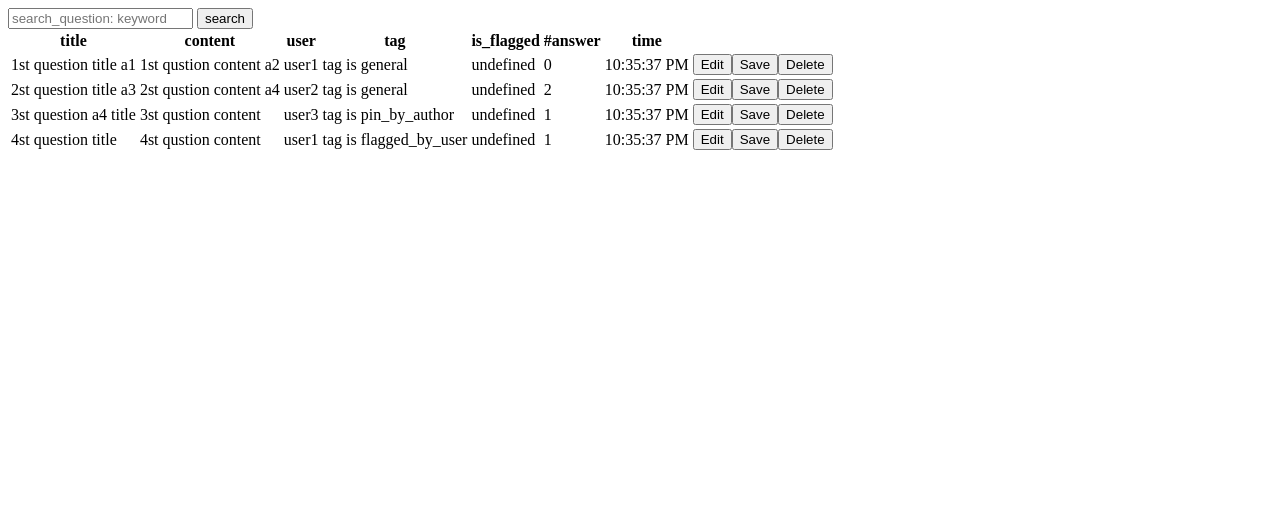
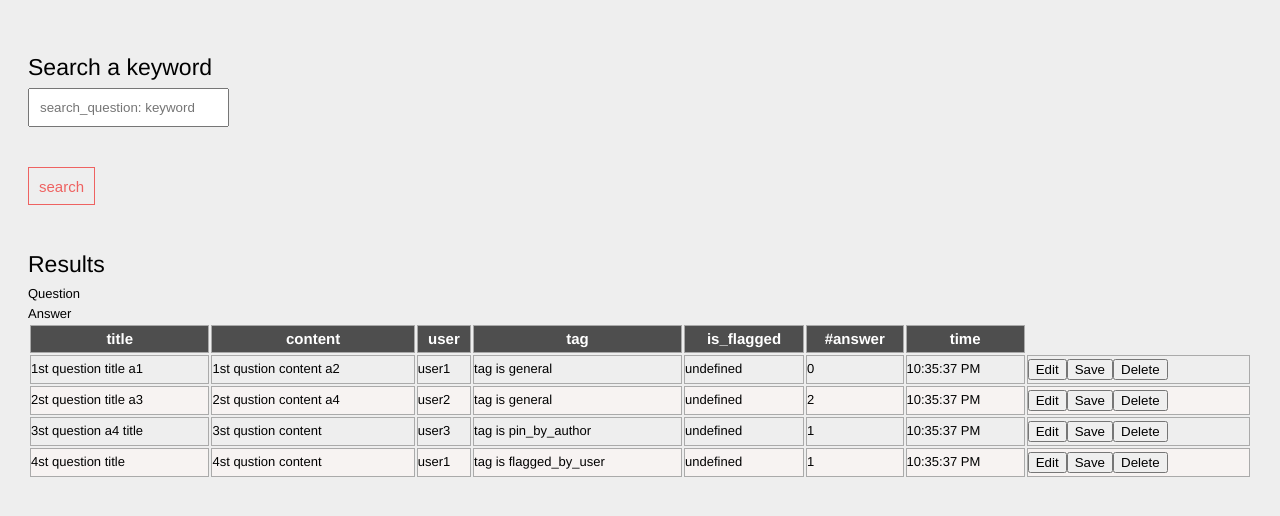
Before and after one commit to soso-song/loqal-discussion-website, a plain HTML site: page Admin/Edit_Tags.html in a window 1280 px wide. Drawn offline with Linux system fonts and the light colour scheme.

Commit message:
add css for html

```diff
--- a/Admin/Edit_Tags.html
+++ b/Admin/Edit_Tags.html
@@ -2,17 +2,38 @@
 <html lang="en">
  <head>
  	<meta charset="utf-8">
-    <title>Phase1</title>
+    <title>edit_tags</title>
+    <link rel="stylesheet" type="text/css" href="../index.css">
+    <link rel="stylesheet" type="text/css" href="admin.css">
     <!-- <link rel="stylesheet" type="text/css" href="e2_style.css"> -->
  </head>
- <body onload="load_row()">
+ <body id="container" onload="load_row()">
+ 	<div class="headline">
+ 		Search a keyword
+ 	</div>
+ 	<div>
 	 	<form id='searchQuestionForm'>
+	 		<!-- <label>Search a keyword</label> -->
 	 		<input id='keyword' type="text" placeholder="search_question: keyword">
- 		<input type="submit" value="search">
+	 		<input id="formbtn" type="submit" value="search">
 	 	</form>
+ 	</div>
+ 	<div class="headline">
+ 		Results
+ 	</div>
+ 	<label>Question</label>
+ 		<table id="question_result">
+
+ 		</table>
+ 	<label>Answer</label>
+ 		<table id="answer_result">
+
+ 		</table>
+
+
  	<div>
-	 	<table>
-	 		<tbody id=posts>
+	 	<table class="postTable">
+	 		<thead>
 				<tr>
 					<th>title</th>
 					<th>content</th>
@@ -21,6 +42,17 @@
 					<th>is_flagged</th>
 					<th>#answer</th>
 					<th>time</th>
+				</tr>
+			</thead>
+			<tbody id=posts>
+	 		</tbody>
+	 	</table>
+ 	</div>
+ 	<script type="text/javascript" src="niconiconi_ssong.js"></script>
+ </body>
+</html>
+
+
 
 <!-- <tr id='row3'>
 	<td id='title1'>title</td>
@@ -36,10 +68,3 @@
 		<input type='button' value='Delete' class='delete' onclick="delete_row('1')">
 	</td>
 </tr> -->
-				</tr>
-	 		</tbody>
-	 	</table>
- 	</div>
- 	<script type="text/javascript" src="niconiconi_ssong.js"></script>
- </body>
-</html>
--- /dev/null
+++ b/Admin/admin.css
@@ -0,0 +1,86 @@
+/*#searchQuestionForm label{
+	display:block;
+	margin-bottom:10px;
+}*/
+
+#searchQuestionForm input{
+	display:block;
+	margin-bottom:20px;
+	padding: 10px 10px;
+}
+
+/*#loginForm input{
+	display:block;
+	margin-bottom:20px;
+	padding: 10px 10px;
+}
+
+#loginForm label{
+	display:block;
+	margin-bottom:10px;
+}*/
+
+.headline{
+	font-size:23px;
+	padding:30px 0px 10px 0px;
+}
+
+.desc{
+	font-style: italic;
+	margin-bottom:20px;
+}
+
+#formbtn{
+	display:block;
+	color:#ee6261;
+	text-decoration:none;
+	margin-top: 40px;
+	background-color:transparent;
+	cursor: pointer;
+	text-align: center;
+	padding:8px 15px;
+	height:38px;
+	font-size:15px;
+	font-weight:normal;
+	border:1px solid #ee6261;
+}
+
+.formerror{
+	color:red;
+}
+
+
+table.postTable {
+  width: 100%;
+}
+table.postTable td, table.postTable th {
+  border: 1px solid #AAAAAA;
+  padding: 3px 0px;
+}
+table.postTable tbody td {
+  font-size: 13px;
+}
+table.postTable tr:nth-child(even) {
+  background: #F7F3F2;
+}
+table.postTable thead {
+  background: #4E4E4E;
+}
+table.postTable thead th {
+  font-size: 15px;
+  font-weight: bold;
+  color: #FFFFFF;
+}
+table.postTable tfoot td {
+  font-size: 14px;
+}
+table.postTable tfoot .links {
+  text-align: right;
+}
+table.postTable tfoot .links a{
+  display: inline-block;
+  background: #1C6EA4;
+  color: #FFFFFF;
+  padding: 2px 8px;
+  border-radius: 5px;
+}
```
Lines whose indentation alone changed are shown as unchanged.
